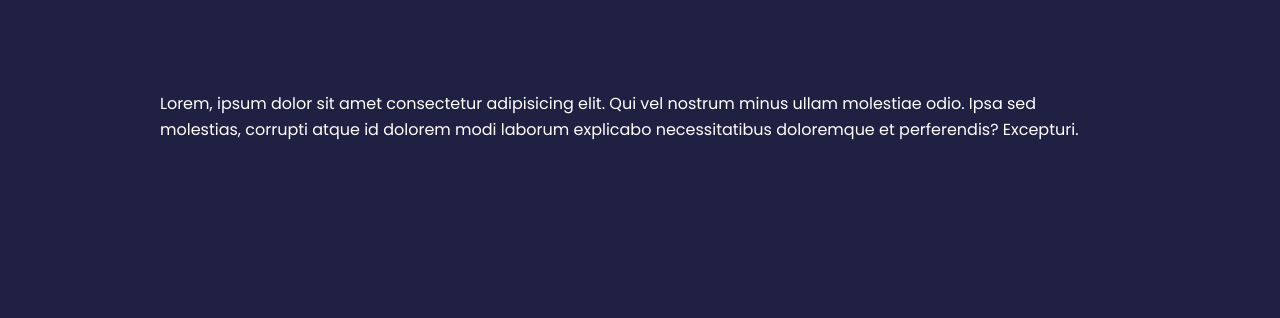
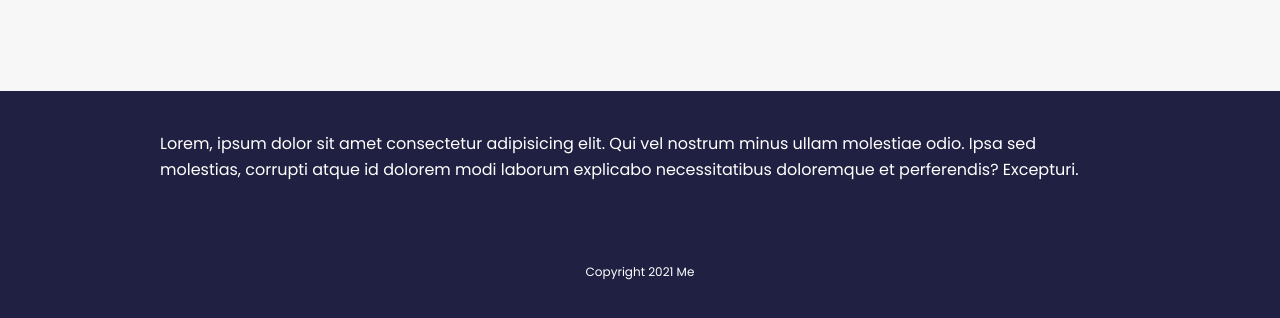
Before and after one commit to Ayu5h5hakya/svelte-startup, a Svelte app: page / in a window 1280 px wide. Shown: the top 318 px of the page. Built offline with nearby package versions, Linux system fonts and the light colour scheme.

Commit message:
add footer component

```diff
--- a/src/App2.svelte
+++ b/src/App2.svelte
@@ -1,5 +1,6 @@
 <script>
   import Header from "./components/Header.svelte";
+  import Footer from "./components/Footer.svelte";
 </script>
 
 <Header />
@@ -10,6 +11,7 @@
     modi laborum explicabo necessitatibus doloremque et perferendis? Excepturi.
   </p>
 </main>
+<Footer />
 
 <style>
   main {
--- /dev/null
+++ b/src/components/Footer.svelte
@@ -0,0 +1,15 @@
+<footer>
+  <div class="copyright">Copyright 2021 Me</div>
+</footer>
+
+<style>
+  footer {
+    padding: 40px;
+    text-align: center;
+  }
+
+  .copyright {
+    text-align: center;
+    font-size: 12px;
+  }
+</style>
--- a/src/components/Header.svelte
+++ b/src/components/Header.svelte
@@ -8,4 +8,16 @@
 </header>
 
 <style>
+  header {
+    background: #f7f7f7;
+    padding: 20px;
+  }
+  h1 {
+    margin: 0;
+    text-align: center;
+  }
+
+  img {
+    max-width: 180px;
+  }
 </style>
```
